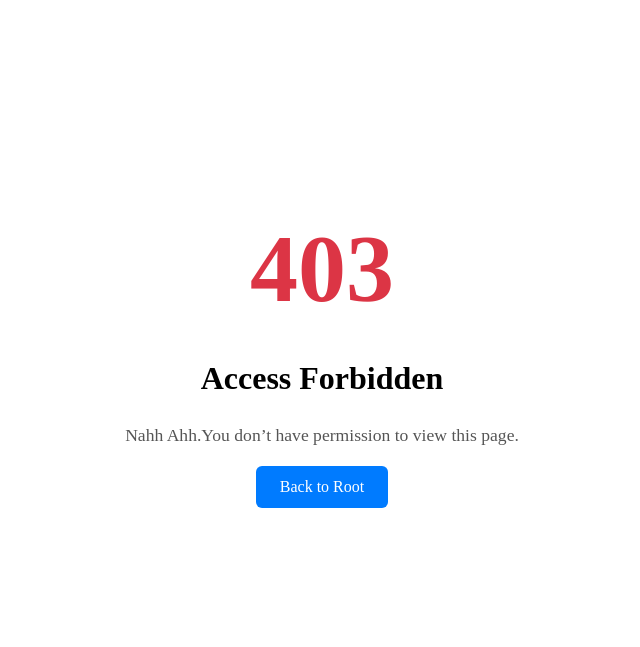
After one commit to kishism/Fileserver, a Flask app: template ftp/templates/403.html in a window 1280 px wide. The commit adds this page. Shown: the top 647 px of the page, without its empty margins (318-958 px from the left). Run offline with Flask 3, Linux system fonts and the light colour scheme; the template is opened without the code that fills it, so the values that code supplies are empty.

Commit message:
feat(templates): add 400, 403, 503 error pages

```diff
--- a/ftp/static/error.css
+++ b/ftp/static/error.css
@@ -38,4 +38,15 @@
 
 .error-500 {
   color: #ff9800;
+
 }
+.error-401 {
+  color:#007bff
+}
+
+.error-503{
+  color:aqua
+}
+.error-400{
+  color:#dc3545
+}
--- /dev/null
+++ b/ftp/templates/403.html
@@ -0,0 +1,14 @@
+{% extends "base.html" %}
+
+{% block content %}
+<div class="error-container">
+  <h1 class="error-code">403</h1>
+  <h2 class="error-title">Access Forbidden</h2>
+  <p class="error-message">
+    Nahh Ahh.You don’t have permission to view this page.
+  </p>
+  <a href="{{ url_for('directories.list_root_directory') }}" class="error-btn">
+    Back to Root
+  </a>
+</div>
+{% endblock %}
```
Also changed, not shown: ftp/routes/directories.py (+12 -0 lines), ftp/templates/503.html (added, +14 -0 lines), ftp/templates/400.html (added).
